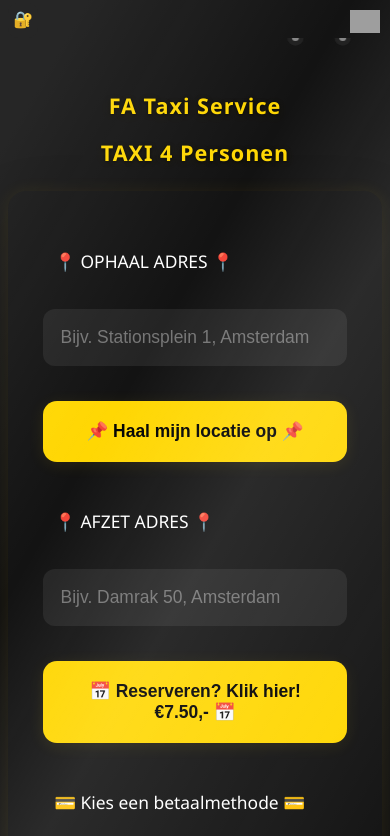
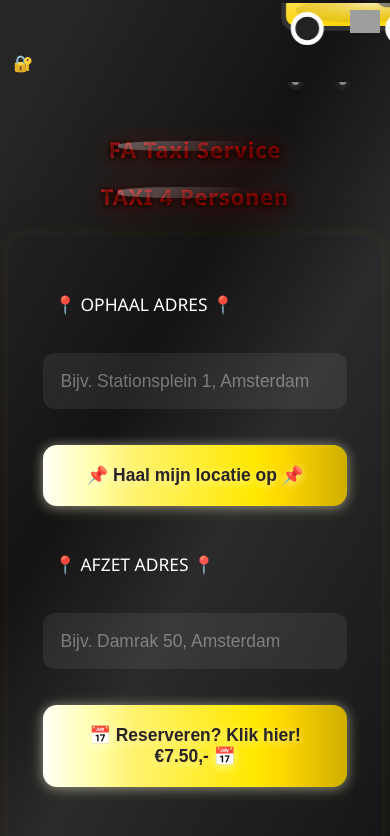
Before and after one commit to FAtaxi/YOLO, a plain HTML site: page klant.html in a window 390 px wide. Shown: the top 836 px of the page. Drawn offline with Linux system fonts and the light colour scheme; grey boxes are pictures that could not be loaded.

Commit message:
Update klant.html

```diff
--- a/klant.html
+++ b/klant.html
@@ -31,6 +31,25 @@ body::before {
       text-align: center;
       color: red;
       margin-bottom: 1rem;
+      background: linear-gradient(90deg, #ff5e62 0%, #ff0000 40%, #a80000 100%);
+      -webkit-background-clip: text;
+      -webkit-text-fill-color: transparent;
+      background-clip: text;
+      text-fill-color: transparent;
+      filter: drop-shadow(0 2px 12px #ff000055) drop-shadow(0 1px 4px #000);
+      text-shadow: 0 2px 16px #fff7, 0 1px 4px #000;
+      position: relative;
+    }
+    h1::after {
+      content: "";
+      display: block;
+      position: absolute;
+      left: 30%; top: 20%;
+      width: 40%; height: 35%;
+      background: linear-gradient(120deg, rgba(255,255,255,0.32) 0%, rgba(255,255,255,0.01) 80%);
+      pointer-events: none;
+      border-radius: 40%;
+      z-index: 1;
     }
     .container {
   max-width: 600px;
@@ -279,13 +298,30 @@ body::before {
     overflow-x: hidden;
   }
   h1 {
-    font-size: 1.35rem;
-    margin: 1.1rem 0 1.2rem 0;
+    font-size: 2.2rem;
+    margin: 1.2rem 0 1.3rem 0;
+    letter-spacing: 1px;
+    font-weight: 900;
     text-align: center;
-    color: red;
-    font-weight: 900;
-    letter-spacing: 1px;
-    text-shadow: 0 2px 12px rgba(255,0,0,0.08), 0 1px 4px #000;
+    background: linear-gradient(90deg, #ff5e62 0%, #ff0000 40%, #a80000 100%);
+    -webkit-background-clip: text;
+    -webkit-text-fill-color: transparent;
+    background-clip: text;
+    text-fill-color: transparent;
+    filter: drop-shadow(0 2px 12px #ff000055) drop-shadow(0 1px 4px #000);
+    text-shadow: 0 2px 16px #fff7, 0 1px 4px #000;
+    position: relative;
+  }
+  h1::after {
+    content: "";
+    display: block;
+    position: absolute;
+    left: 30%; top: 20%;
+    width: 40%; height: 35%;
+    background: linear-gradient(120deg, rgba(255,255,255,0.32) 0%, rgba(255,255,255,0.01) 80%);
+    pointer-events: none;
+    border-radius: 40%;
+    z-index: 1;
   }
   input, select, textarea {
     font-size: 1.08rem;
@@ -299,7 +335,19 @@ body::before {
   border-radius: 10px;
   margin-bottom: 0.8rem;
   width: 100%;
-    box-shadow: 0 3px 12px rgba(255,215,0,0.09);
+  font-weight: bold;
+  background: linear-gradient(90deg, #fffbe6 0%, #ffe066 30%, #ffd700 70%, #bfa100 100%);
+  color: #222;
+  border: none;
+  box-shadow: 0 3px 14px 0 #fff8, 0 3px 14px 0 #ffe06688, 0 1px 4px #bfa10044;
+  text-shadow: 0 2px 8px #fff9, 0 1px 2px #bfa10055;
+  transition: background 0.2s, box-shadow 0.2s, filter 0.2s;
+  filter: brightness(1.08) drop-shadow(0 1px 6px #fff7);
+}
+button:hover, button:focus {
+  background: linear-gradient(90deg, #fffbe6 0%, #ffd700 50%, #bfa100 100%);
+  filter: brightness(1.18) drop-shadow(0 2px 8px #ffd70088);
+  outline: none;
 }
   .taxi-animation-container {
     width: 100vw;
@@ -629,6 +677,31 @@ body::before {
 </head>
 
 <body>
+  <!-- Taxi animatie bovenaan -->
+  <div class="taxi-animation-container">
+    <svg class="taxi-svg" viewBox="0 0 220 80" width="220" height="80" style="overflow:visible">
+      <defs>
+        <linearGradient id="taxiBodyGradient" x1="0" y1="0" x2="0" y2="1">
+          <stop offset="0%" stop-color="#ffe066"/>
+          <stop offset="100%" stop-color="#ffd700"/>
+        </linearGradient>
+        <radialGradient id="taxiShine" cx="60%" cy="30%" r="70%">
+          <stop offset="0%" stop-color="#fff" stop-opacity="0.55"/>
+          <stop offset="80%" stop-color="#ffd700" stop-opacity="0.0"/>
+        </radialGradient>
+      </defs>
+      <g>
+        <rect x="30" y="40" width="120" height="30" rx="10" fill="url(#taxiBodyGradient)" stroke="#333" stroke-width="4"/>
+        <rect x="110" y="25" width="40" height="25" rx="7" fill="url(#taxiBodyGradient)" stroke="#333" stroke-width="4"/>
+        <ellipse cx="90" cy="55" rx="50" ry="10" fill="#000" opacity="0.09"/>
+        <circle cx="50" cy="70" r="12" fill="#222" stroke="#fff" stroke-width="4"/>
+        <circle cx="130" cy="70" r="12" fill="#222" stroke="#fff" stroke-width="4"/>
+        <rect x="30" y="40" width="120" height="30" rx="10" fill="url(#taxiShine)"/>
+        <rect x="110" y="25" width="40" height="25" rx="7" fill="url(#taxiShine)"/>
+      </g>
+    </svg>
+  </div>
+
 <img id="flag" src="https://upload.wikimedia.org/wikipedia/en/a/ae/Flag_of_the_United_Kingdom.svg" onclick="switchLanguage()" title="Switch to English">
 
 <div id="adminContainer" onclick="toonAdmin()" title="Beheerder">
```
Lines whose indentation alone changed are shown as unchanged.
